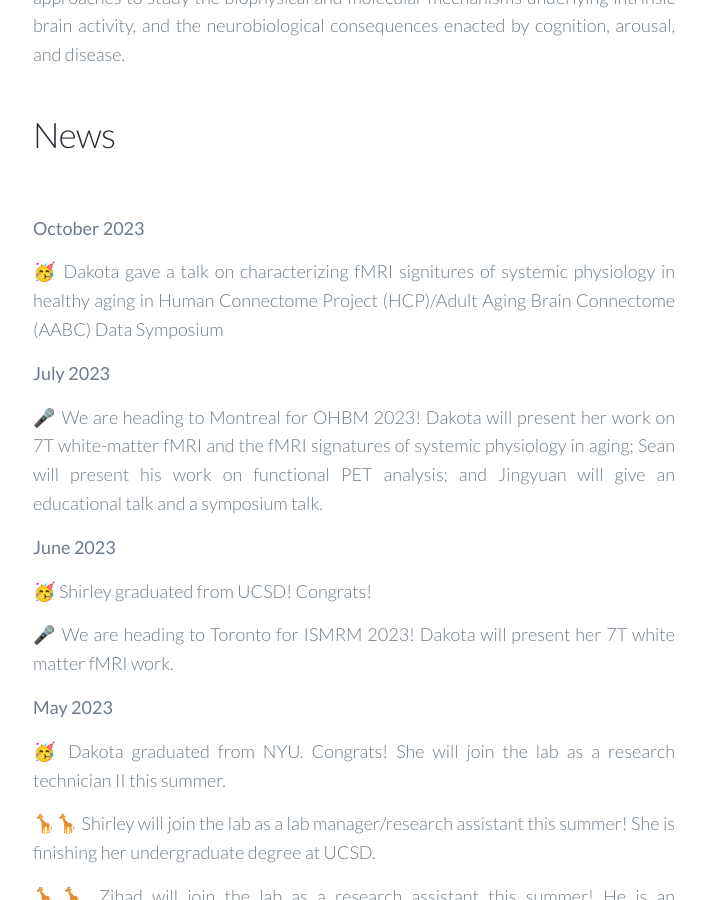
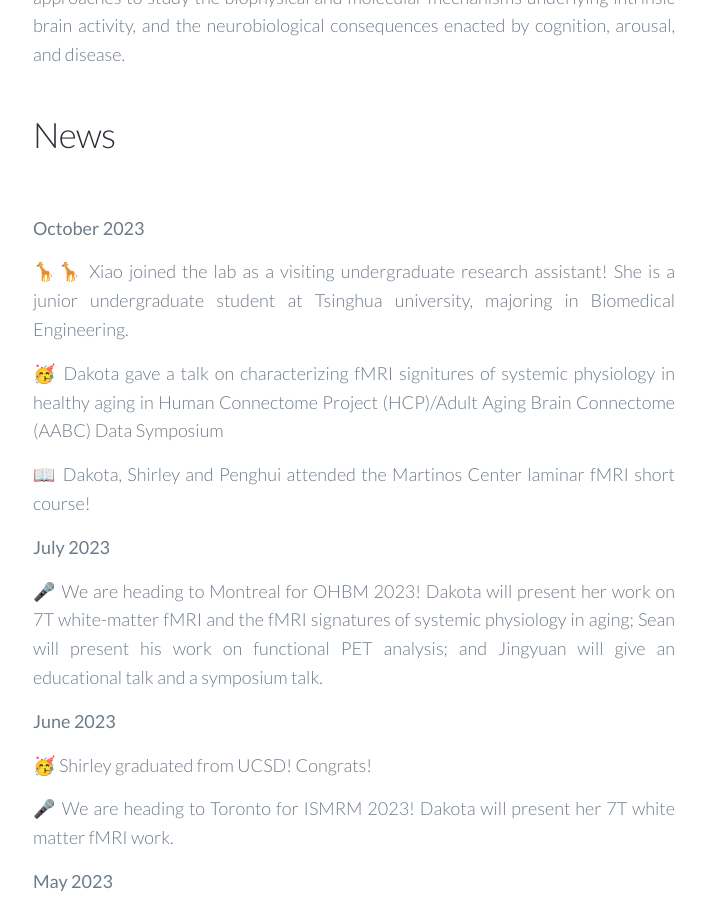
Before and after one commit to CANDYlaboratory/candylab.github.io, a Jekyll site: the page built from _pages/about.md, in a window 1280 px wide and 900 px high, scrolled down 511 px. Shown: the whole window, without its empty margins (478-1184 px from the left). Built offline with Jekyll 4.4.1, drawn with Linux system fonts in a browser that asks for light colours; nearby versions of some CDN libraries.

Commit message:
Update about.md

```diff
--- a/_pages/about.md
+++ b/_pages/about.md
@@ -14,7 +14,11 @@ Our research program lies at the interface of biomedical engineering, signal pro
 
 <strong>October 2023</strong><br>
 
+🦒🦒 Xiao joined the lab as a visiting undergraduate research assistant! She is a junior undergraduate student at Tsinghua university, majoring in Biomedical Engineering.
+
 🥳 Dakota gave a talk on characterizing fMRI signitures of systemic physiology in healthy aging in Human Connectome Project (HCP)/Adult Aging Brain Connectome (AABC) Data Symposium
+
+📖 Dakota, Shirley and Penghui attended the Martinos Center laminar fMRI short course!
 
 <strong>July 2023</strong><br>
 
```
